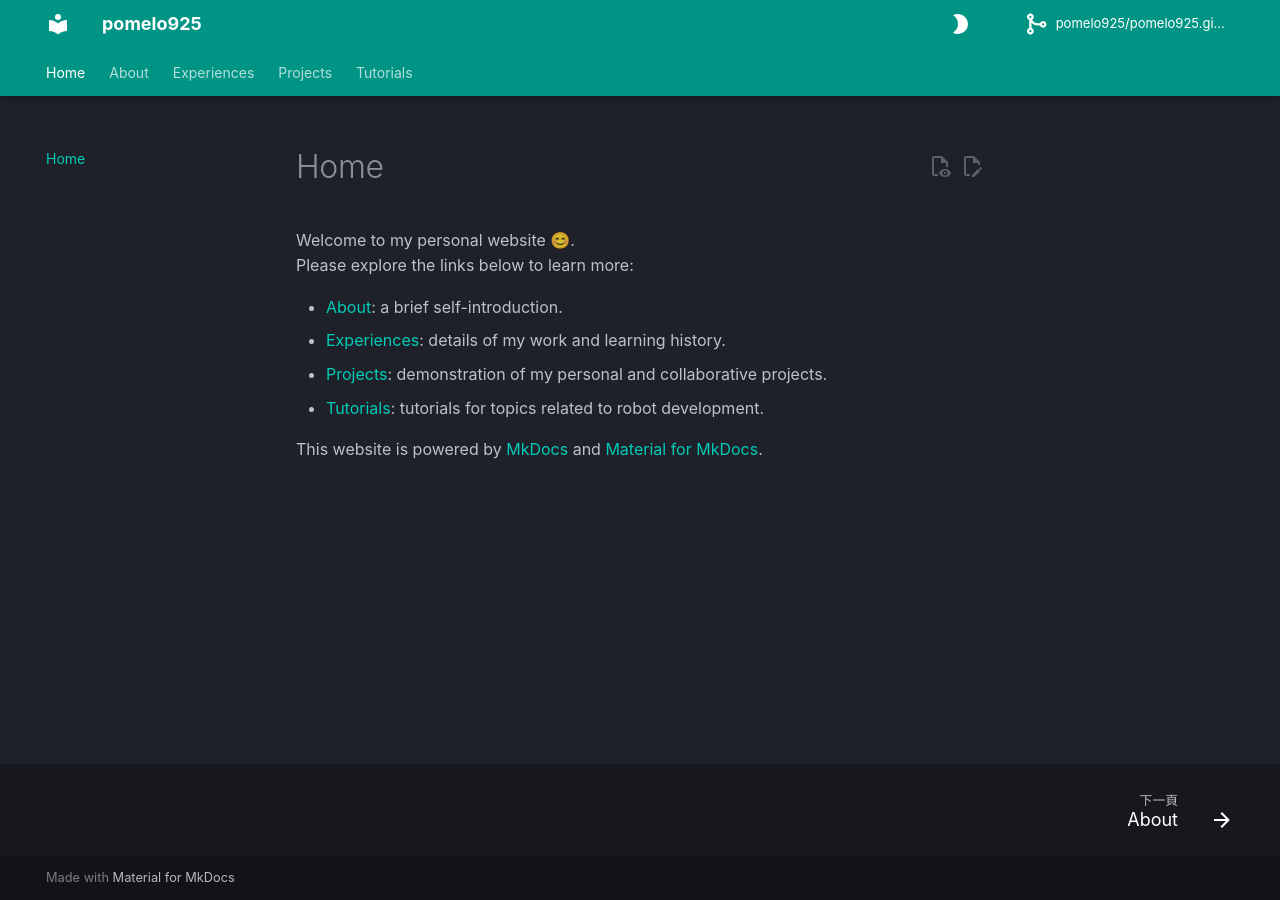
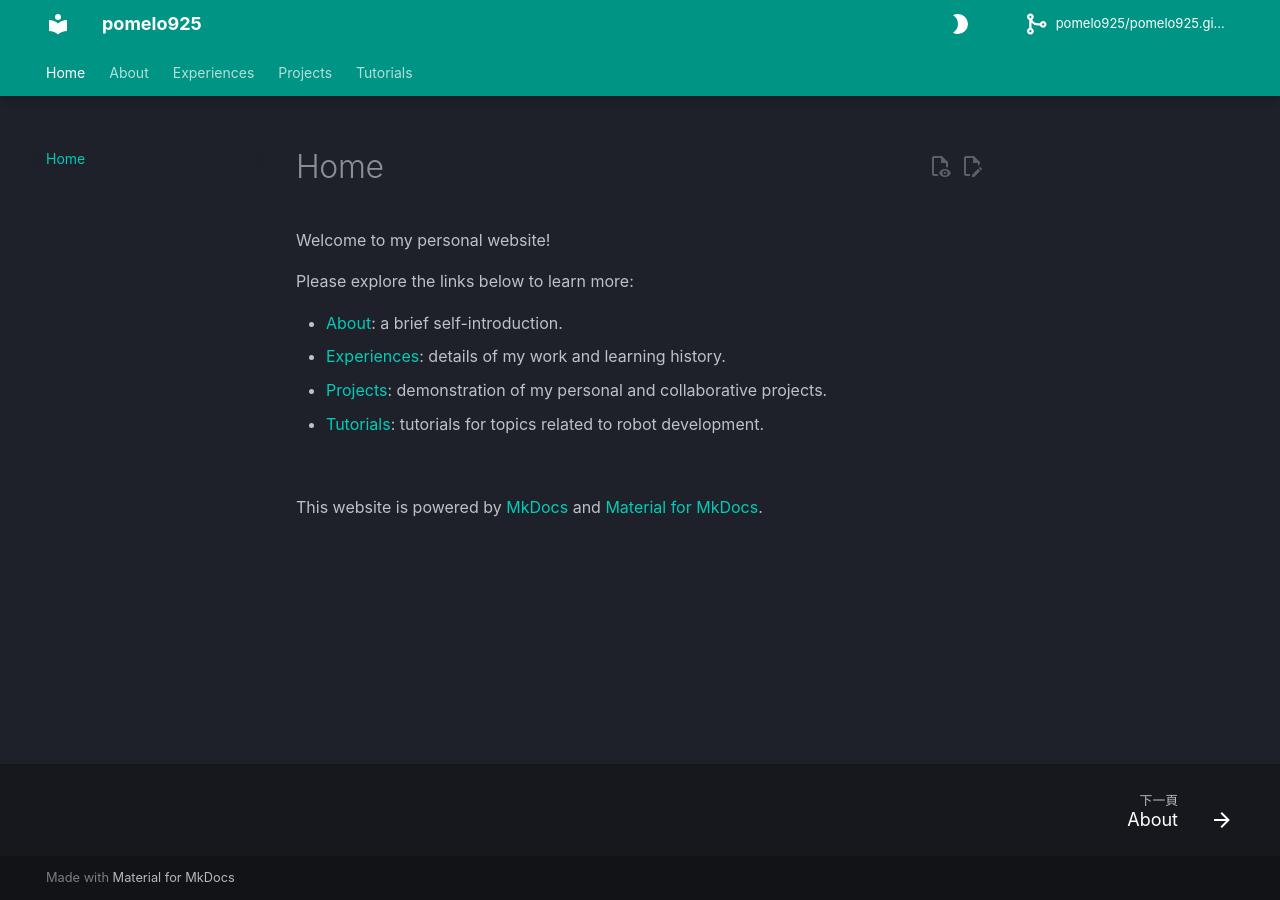
Before and after one commit to pomelo925/pomelo925.github.io, an MkDocs documentation site: the page built from docs/index.md, in a window 1280 px wide. Built offline with MkDocs 1.6.1 and Material for MkDocs 9.7.7, drawn with Linux system fonts in a browser that asks for light colours; some web fonts are replaced; comment, search, counter and statistics services are not loaded.

Commit message:
docs: add titles and revise home text

```diff
--- a/docs/index.md
+++ b/docs/index.md
@@ -1,6 +1,7 @@
 # Home
 
-Welcome to my personal website 😊.
+Welcome to my personal website!
+
 Please explore the links below to learn more:
 
 * [About](https://pomelo925.github.io/pomelo925/about/): a brief self-introduction.
@@ -8,4 +9,6 @@ Please explore the links below to learn more:
 * [Projects](https://pomelo925.github.io/pomelo925/projects/): demonstration of my personal and collaborative projects.
 * [Tutorials](https://pomelo925.github.io/pomelo925/projects/): tutorials for topics related to robot development.
 
+</br>
+
 This website is powered by [MkDocs](https://www.mkdocs.org/) and [Material for MkDocs](https://squidfunk.github.io/mkdocs-material/).
```
Also changed, not shown: docs/projects/index.md (+1 -0 lines), docs/tutorials/index.md (+1 -0 lines).
